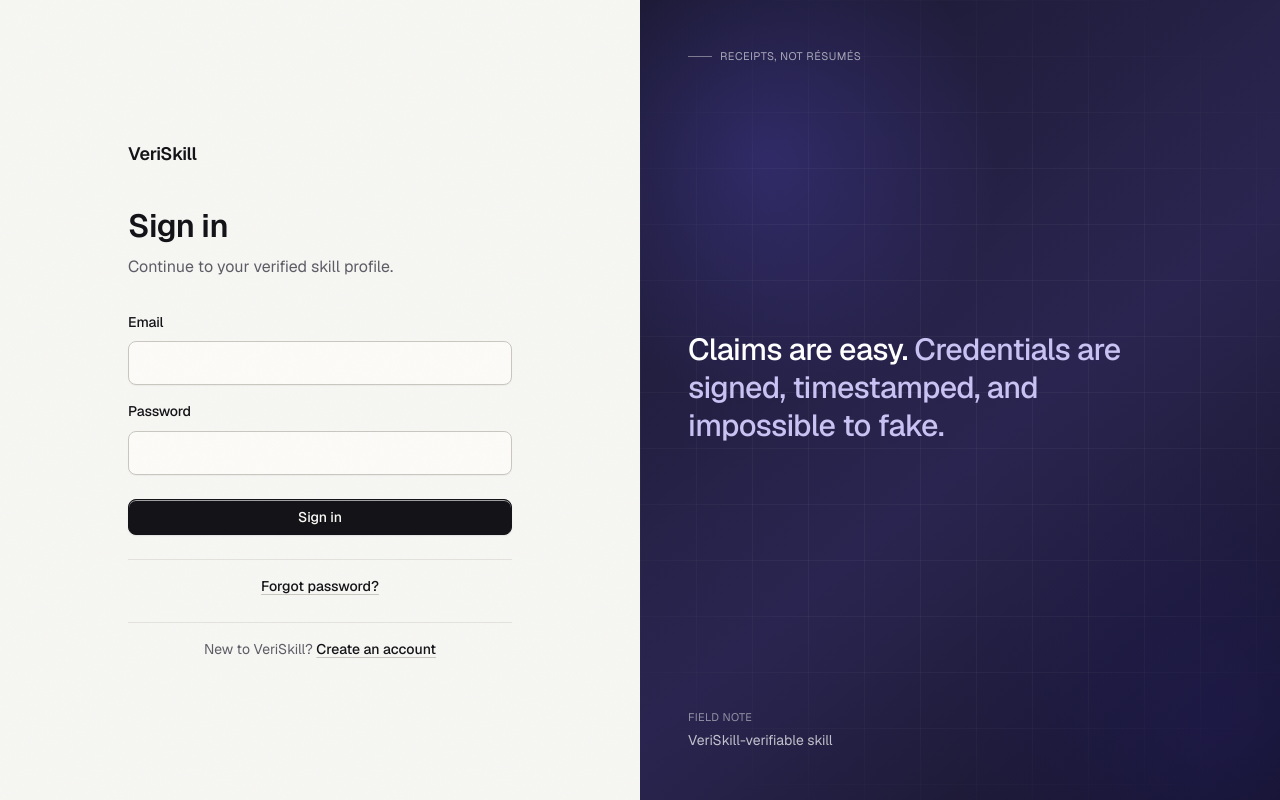
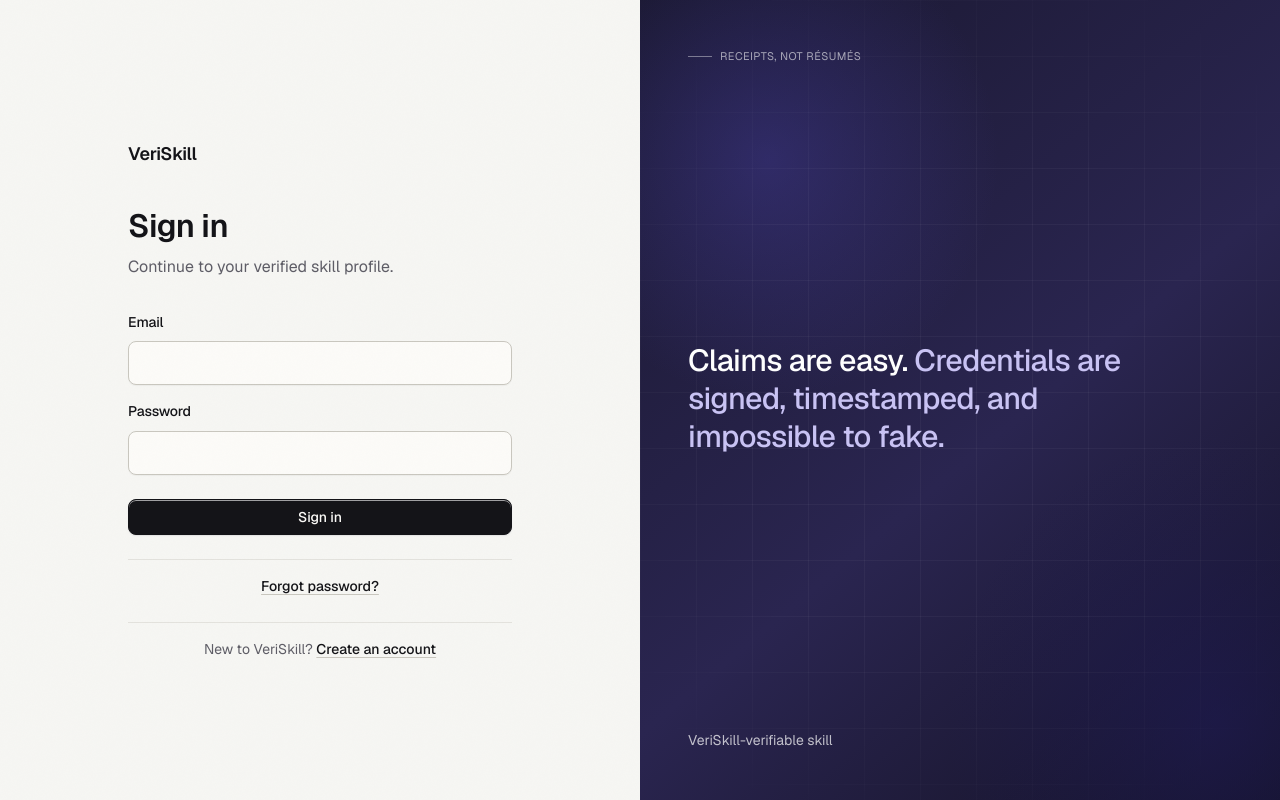
Before and after one commit to Akhigbesimeon/VeriSkill, a React (Vite) app in the folder apps/web/: page /login in a window 1280 px wide. Built offline with nearby package versions, Linux system fonts and the light colour scheme.

Commit message:
Remove 'Field note' label from AuthLayout

```diff
--- a/apps/web/src/components/layout/AuthLayout.tsx
+++ b/apps/web/src/components/layout/AuthLayout.tsx
@@ -18,7 +18,6 @@ export function AuthLayout({ children }: { children: ReactNode }) {
           </p>
         </blockquote>
         <div className={styles.asideFooter}>
-          <span className={styles.asideFooterLabel}>Field note</span>
           <span>VeriSkill-verifiable skill</span>
         </div>
       </aside>
```
